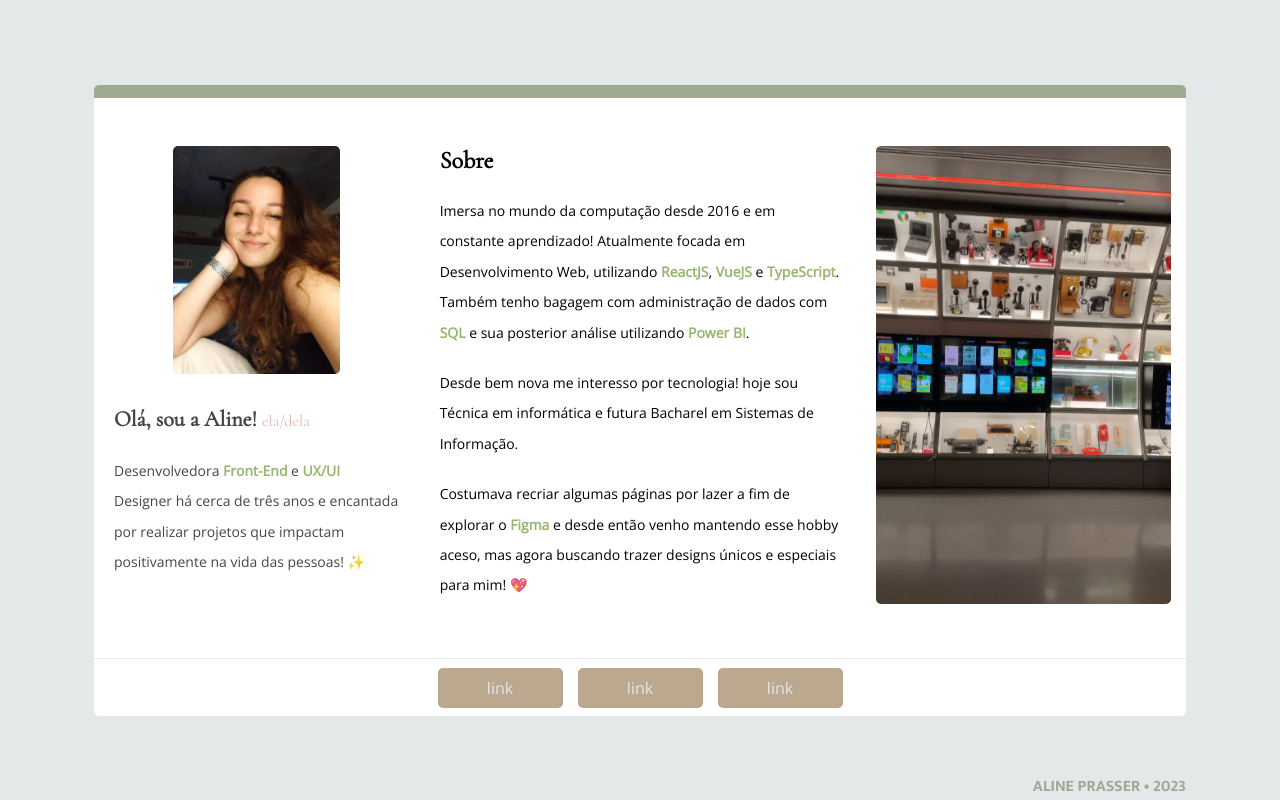
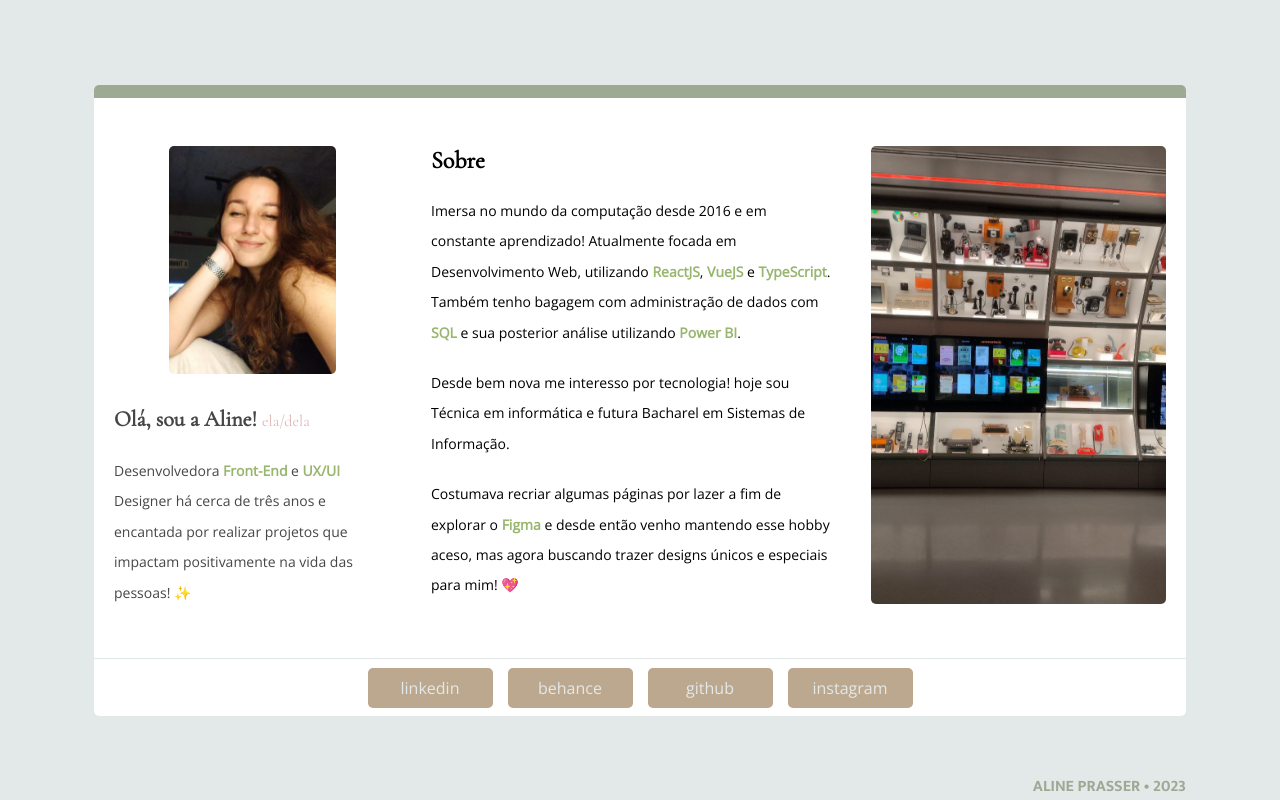
Before and after one commit to alineprasser/About-Me, a React (Vite) app: page / in a window 1280 px wide. Built offline with nearby package versions, Linux system fonts and the light colour scheme.

Commit message:
React Bootstrap + Links da Navbar

```diff
--- a/package.json
+++ b/package.json
@@ -9,7 +9,9 @@
     "preview": "vite preview"
   },
   "dependencies": {
+    "bootstrap": "^5.2.3",
     "react": "^18.2.0",
+    "react-bootstrap": "^2.7.2",
     "react-dom": "^18.2.0",
     "react-router-dom": "^6.10.0"
   },
--- a/src/pages/Home/index.tsx
+++ b/src/pages/Home/index.tsx
@@ -1,4 +1,7 @@
 import "./styles.scss";
+import Container from "react-bootstrap/Container";
+import Row from "react-bootstrap/Row";
+import Col from "react-bootstrap/Col";
 
 export function Home() {
   return (
@@ -63,15 +66,32 @@ export function Home() {
                 </div>
               </div>
               <div className="box-nav">
+                <a
+                  href="https://www.linkedin.com/in/aline-bravin-prasser/"
+                  target="_blank"
+                >
                   <button className="box-nav-button">
-                  <span>link</span>
+                    <span>LinkedIn</span>
                   </button>
+                </a>
+                <a href="https://www.behance.net/alineprasser" target="_blank">
                   <button className="box-nav-button">
-                  <span>link</span>
+                    <span>Behance</span>
                   </button>
+                </a>
+                <a href="https://github.com/alineprasser" target="_blank">
                   <button className="box-nav-button">
-                  <span>link</span>
+                    <span>GitHub</span>
                   </button>
+                </a>
+                <a
+                  href="https://www.instagram.com/alineprasser/"
+                  target="_blank"
+                >
+                  <button className="box-nav-button">
+                    <span>Instagram</span>
+                  </button>
+                </a>
               </div>
             </div>
           </div>
--- a/src/pages/Home/styles.scss
+++ b/src/pages/Home/styles.scss
@@ -61,12 +61,12 @@ main {
                 .left-box-content, .right-box-content {
                     display: flex;
                     flex-direction: column;
-                    width: 338px;
+                    max-width: 338px;
                     align-items: center;
                 }
 
                 .center-box-content {
-                    width: 416px;
+                    max-width: 400px;
                     margin-top: 3em;
                     font-family: 'Open Sans', sans-serif;
                     display: flex;
@@ -148,6 +148,7 @@ main {
 
                 .right-box-content {
                     margin-top: 3em;
+                    padding: 0 20px;
                     .travel-img {
                         width: 295px;
                         height: 458px;
@@ -186,8 +187,10 @@ main {
                         color: $brown;
                         transition: ease 0.5s;
                         font-weight: bold;
+                        cursor: pointer;
                     }
                 }
+
             }
         }
     }
```
Also changed, not shown: 1 other file (tests, documents, lock files or other folders). Lines whose indentation alone changed are shown as unchanged.
